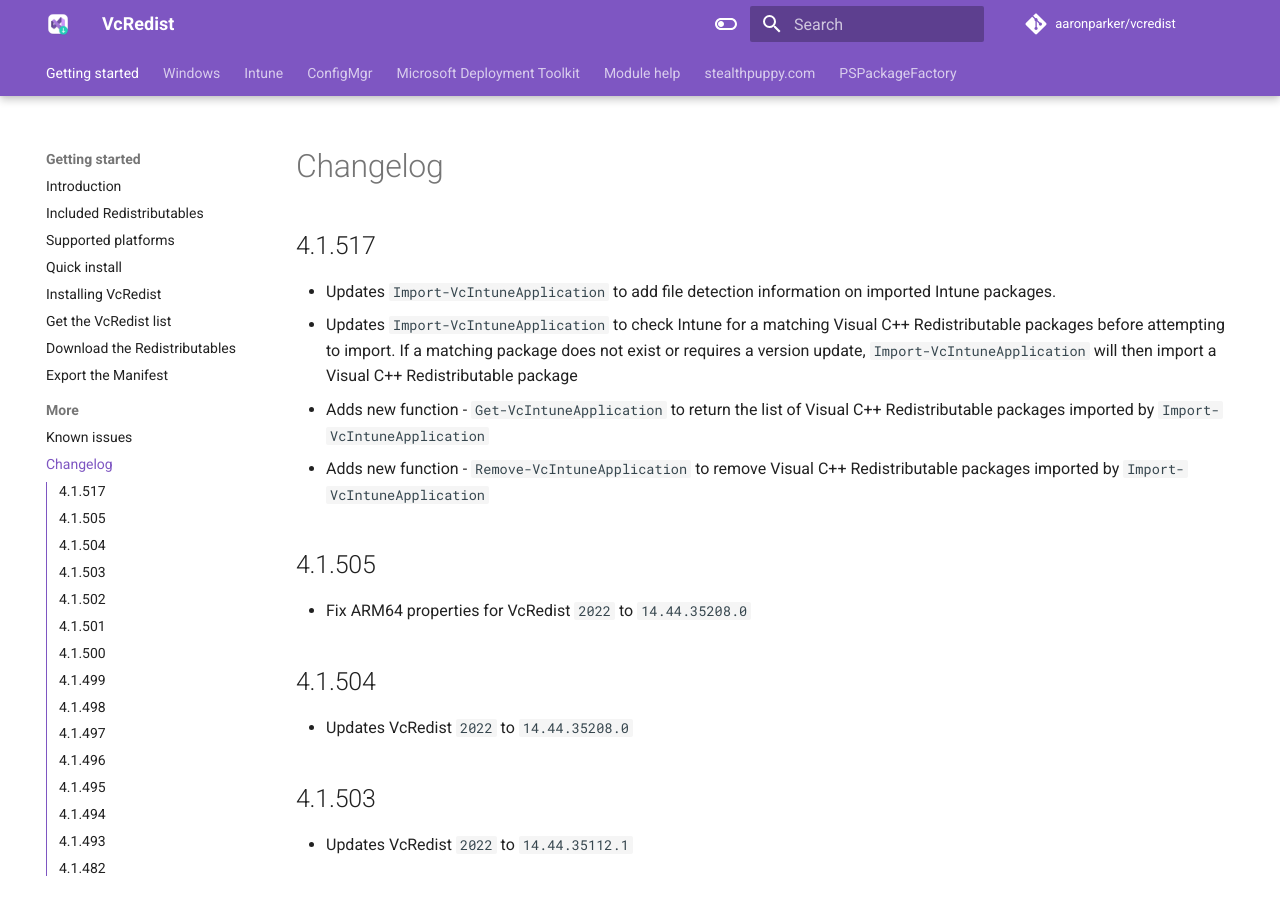
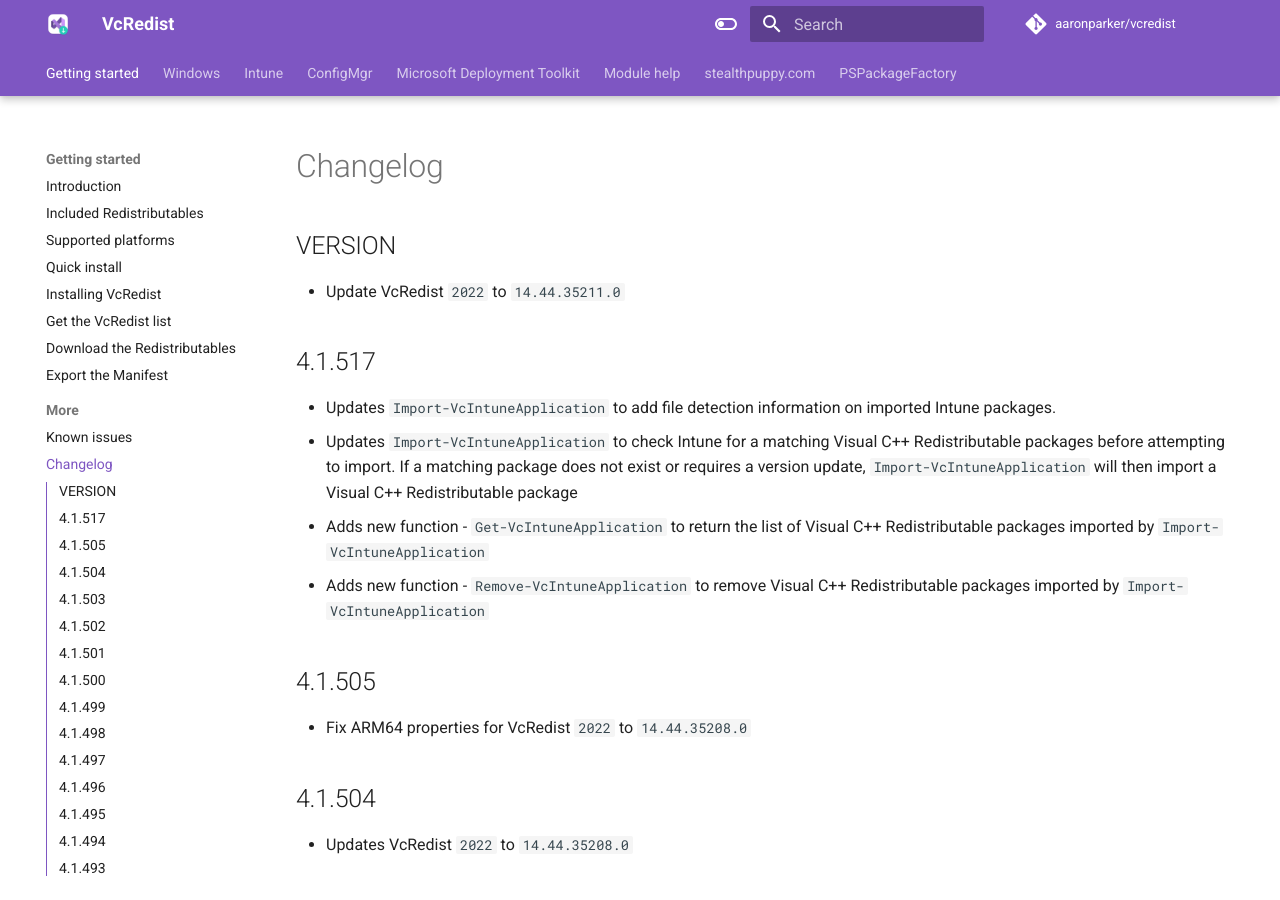
Before and after one commit to aaronparker/vcredist, an MkDocs documentation site: the page built from docs/changelog.md, in a window 1280 px wide and 900 px high. Built offline with MkDocs 1.6.1 and Material for MkDocs 9.7.7, drawn with Linux system fonts in a browser that asks for light colours; comment, search, counter and statistics services are not loaded.

Commit message:
Update for 14.44.35211.0

```diff
--- a/docs/changelog.md
+++ b/docs/changelog.md
@@ -1,4 +1,8 @@
 # Changelog
+
+## VERSION
+
+* Update VcRedist `2022` to `14.44.35211.0`
 
 ## 4.1.517
 
```
Also changed, not shown: 1 other file.
